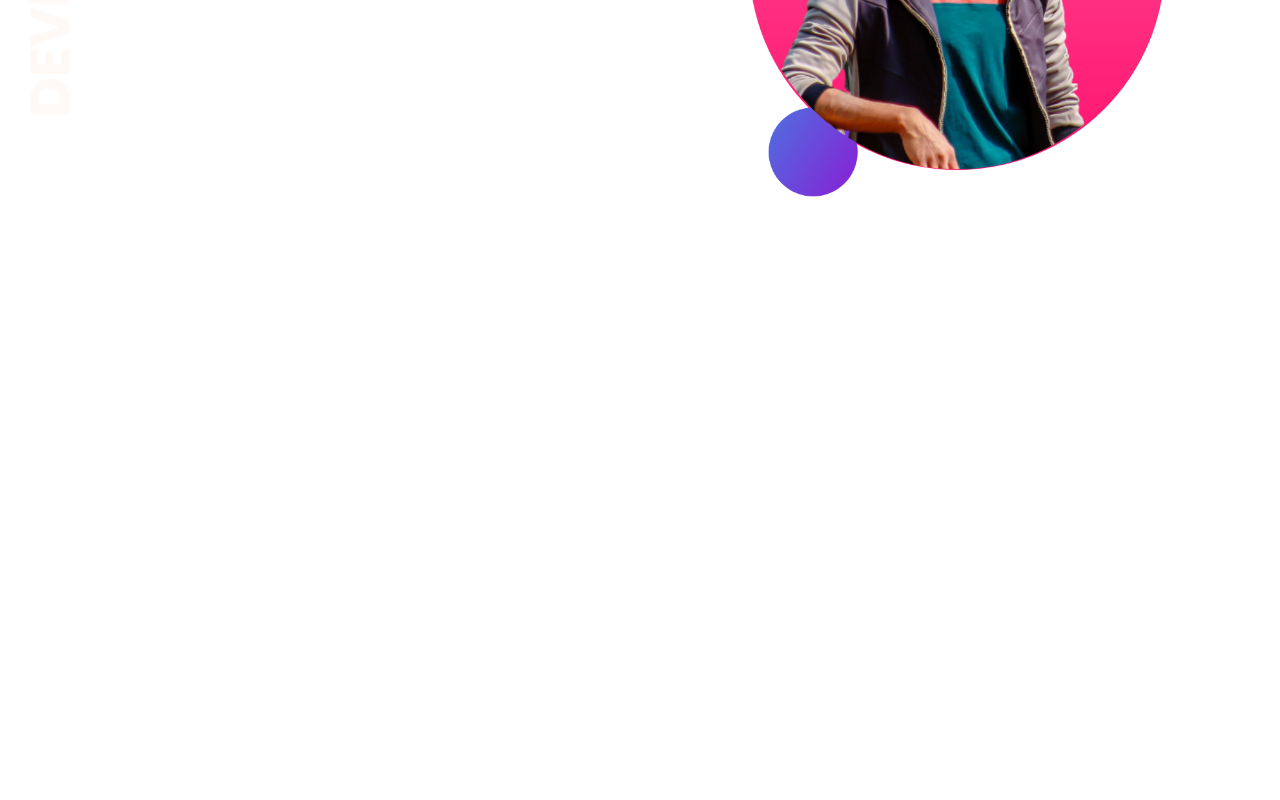
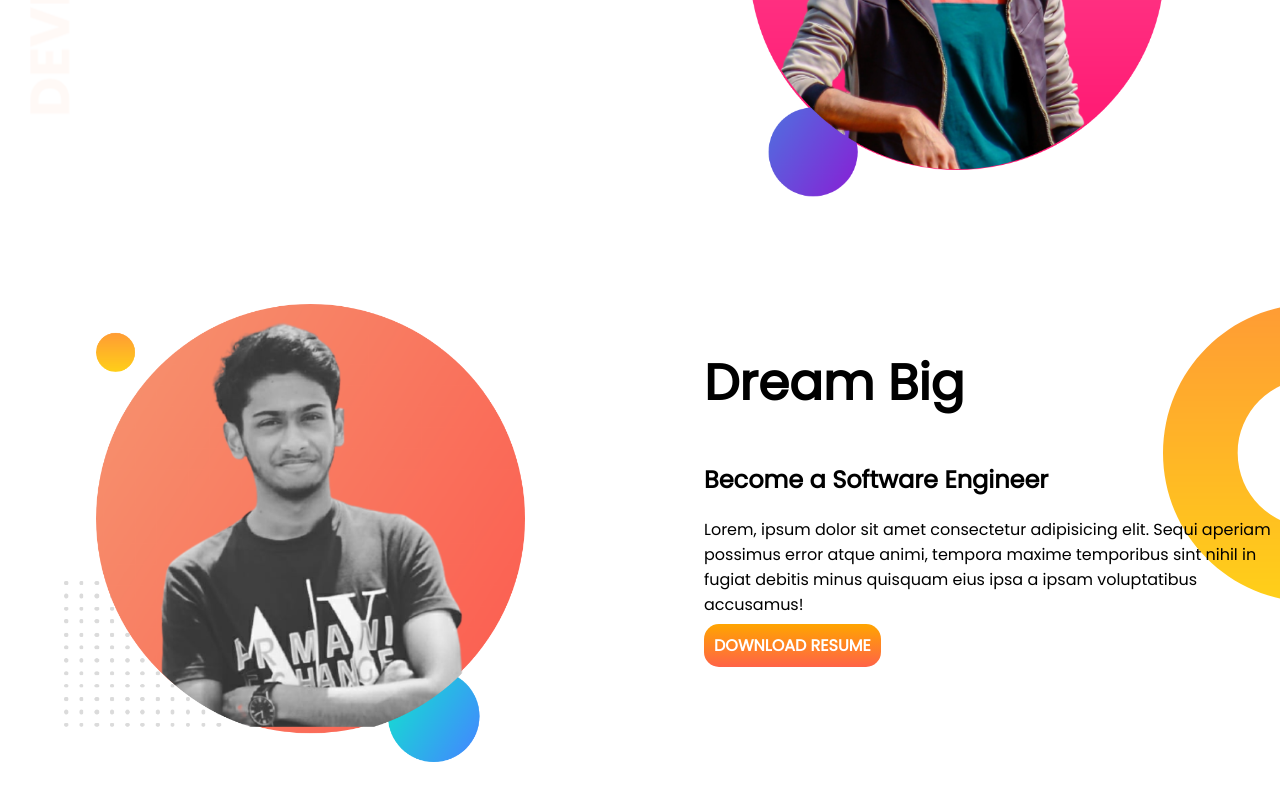
Before and after one commit to jamiul-islam/developer-portfolio, a plain HTML site: page index.html in a window 1280 px wide. Shown: the part 496-1296 px from the top of the page. Before the commit the page ends 800 px from the top, so only its background shows below. Drawn offline with Linux system fonts and the light colour scheme.

Commit message:
second section added

```diff
--- a/index.html
+++ b/index.html
@@ -17,6 +17,7 @@
     <h1>Welcome to</h1>
     <h1><span class="orange-color">My Portfolio</span> World!</h1>
 
+    <!--introduction-->
     <section class="top-banner">
         <div class="half-width">
             <h3>Student, Programmer, Mentor, Guitarist</h3>
@@ -29,6 +30,19 @@
             <img src="images/profile-pic-bg2.png" alt="">
         </div>
     </section>
+
+    <!--About-->
+    <section class="dream-big">
+        <div class="half-width">
+            <img src="images/profile-pic-BW-bg.png" alt="">
+        </div>
+        <div class="half-width">
+            <h1>Dream Big</h1>
+            <h2>Become a Software Engineer</h2>
+            <p>Lorem, ipsum dolor sit amet consectetur adipisicing elit. Sequi aperiam possimus error atque animi, tempora maxime temporibus sint nihil in fugiat debitis minus quisquam eius ipsa a ipsam voluptatibus accusamus!</p>
+            <a class="link-button" href="https://drive.google.com/file/d/1uWH6zilgZ_7bLP4-qZ-2VP2XlGeozGtx/view?usp=sharing" target="_blank">DOWNLOAD RESUME</a>
+        </div>
+    </section>
 </body>
 
 </html>
--- a/style.css
+++ b/style.css
@@ -10,6 +10,7 @@ h1{
 }
 section{
     display: flex;
+    margin-bottom: 100px;
 }
 .half-width{
     width: 50%;
@@ -31,3 +32,8 @@ section{
     background-image: url(images/top-banner.png);
     background-repeat: no-repeat;
 }
+.dream-big{
+    background-image: url(images/dream-bg.png);
+    background-repeat: no-repeat;
+    background-position-x: right;
+}
```
